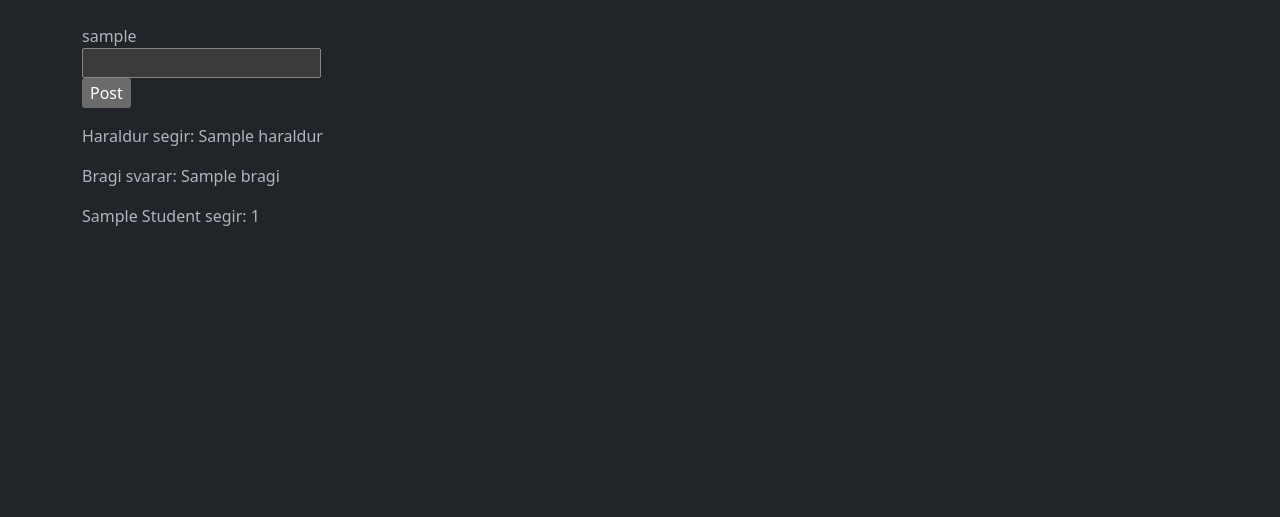
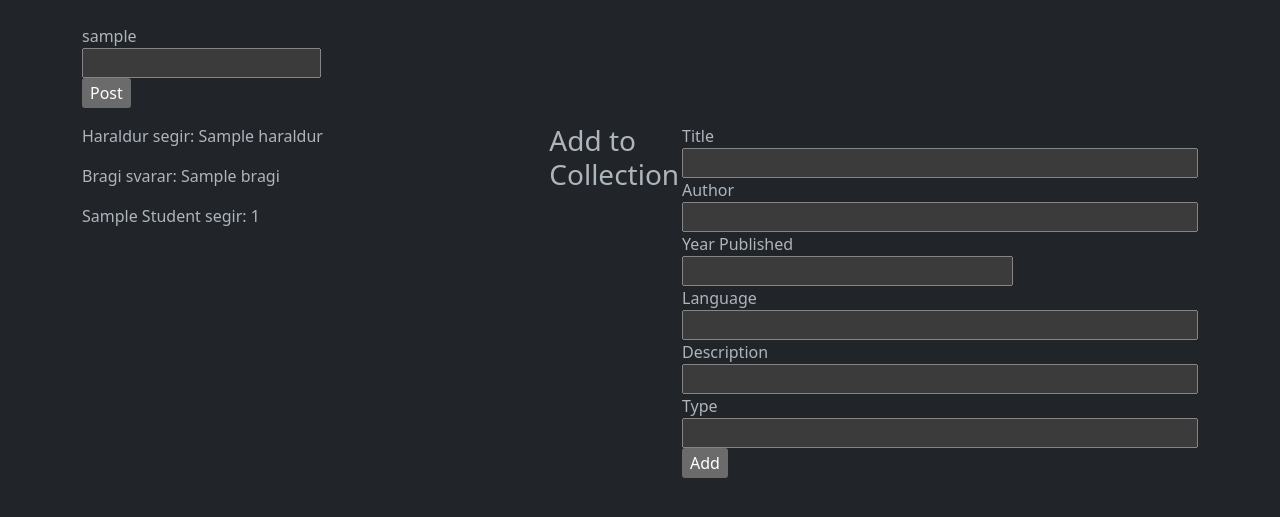
Before and after one commit to mknudson2/book-project, a Flask app: template app/templates/index.jinja in a window 1280 px wide. Shown: the part 56-573 px from the top of the page. Run offline with Flask 3, Linux system fonts and the light colour scheme; a user stored in the database is signed in; tables that the repository leaves empty hold one stand-in row (values such as "Sample post"); the template is opened without the code that fills it: values that come from a table or form of the project are taken from there, most other values are stand-ins (such as "Sample title", 1, 10 or a date in 2020).

Commit message:
added collection model and ability to add to db

```diff
--- a/app/blueprints/main/routes.py
+++ b/app/blueprints/main/routes.py
@@ -1,10 +1,13 @@
 from flask import render_template
+
+from app.forms import CollectionForm
 from . import bp as main
 
 
 
 @main.route('/') #decorator that wraps a function and points to a specifc url. It says apply this function when going to this endpoint (URL).
 def home(): #viewer function (i.e., determines what will be viewed at the given url endpoint)
+    collection_form = CollectionForm()
     author_posts = {
         'author': {
             'Haraldur': ['Við erum mjög glöð að bjóða alla ny bók um ritsagn Íslands!'],
@@ -12,7 +15,7 @@ def home(): #viewer function (i.e., determines what will be viewed at the given
         },
         'students': {student:[f'Jæja! Bækur fyrir alla!'] for student in ['Svanhildur', 'Regin', 'Snæbjörn', "Helgi"]}
     }
-    return render_template('index.jinja', authors=author_posts['author'], students=author_posts['students'], title='Homepage')
+    return render_template('index.jinja', authors=author_posts['author'], students=author_posts['students'], title='Homepage', form=collection_form)
 
 
 
--- a/app/blueprints/social/routes.py
+++ b/app/blueprints/social/routes.py
@@ -1,14 +1,15 @@
 from flask import render_template, redirect, flash, url_for, g
 from flask_login import current_user, login_required
 from app import app
-from app.forms import PostForm, UserSearchForm
-from app.models import Post, User
+from app.forms import CollectionForm, PostForm, UserSearchForm
+from app.models import Collection, Post, User
 from . import bp
 
 @app.before_request
 def before_request():
     g.search_form = UserSearchForm()
     g.post_form = PostForm()
+    g.collection_form = CollectionForm()
 
 @bp.post('/post')
 def post():
@@ -33,3 +34,19 @@ def profile(username):
 @bp.post('/user-search')
 def user_search():
     return redirect(url_for('social.profile', username = g.search_form.username.data))
+
+@bp.post('/add-to-collection')
+def collection_add():
+    if g.collection_form:
+        add_to = Collection(
+            book_title = g.collection_form.book_title.data,
+            author = g.collection_form.author.data,
+            year_published = g.collection_form.year_published.data,
+            language = g.collection_form.language.data,
+            description = g.collection_form.description.data,
+            type = g.collection_form.type.data,
+            user_id = current_user.user_id
+            )
+        add_to.commit()
+        flash('Added to Collection', category = 'success')
+    return redirect(url_for('main.home', username=current_user.username))
--- a/app/forms.py
+++ b/app/forms.py
@@ -25,3 +25,12 @@ class PostForm(FlaskForm):
 class UserSearchForm(FlaskForm):
     username = StringField('Username', validators=[ DataRequired() ])
     submit = SubmitField('Search User')
+
+class CollectionForm(FlaskForm):
+    book_title = StringField('Title', validators=[DataRequired()])
+    author = StringField('Author', validators=[DataRequired()])
+    year_published = StringField('Year Published', validators=[DataRequired()])
+    language = StringField('Language', validators=[DataRequired()])
+    description = StringField('Description', validators=[DataRequired()])
+    type = StringField('Type', validators=[DataRequired()])
+    submit = SubmitField('Add')
--- a/app/static/main.css
+++ b/app/static/main.css
@@ -1,3 +1,17 @@
 .err-msg{
     color:red;
   }
+
+.content-wrapper {
+    display: flex; /* Use flexbox for layout */
+    justify-content: space-between; /* Space the blocks horizontally */
+}
+
+.main-content {
+    width: 40%;
+    padding-right: 10px;
+}
+
+.add-to-collection-form {
+    flex-basis: 30%; /* Set a fixed width for the form block */
+}
--- /dev/null
+++ b/app/templates/add_to_collections.jinja
@@ -0,0 +1,52 @@
+{# {% extends "base.jinja" %}
+
+{% block content %}
+
+<h3>Add to Collection</h3>
+<form method="POST" novalidate>
+    {{ g.collection_form.hidden_tag() }}
+    <p>
+        {{form.book_title.label}}
+        {{form.book_title(size=80)}}
+        {% for error in form.book_title.errors %}
+        <span> {{ error }} </span>
+        {% endfor %}
+    </p>
+    <p>
+        {{form.author.label}}
+        {{form.author(size= 50)}}
+        {% for error in form.author.errors %}
+        <span> {{ error }} </span>
+        {% endfor %}
+    </p>
+    <p>
+        {{form.year_published.label}}
+        {{form.year_published(size=30)}}
+        {% for error in form.year_published.errors %}
+        <span> {{ error }} </span>
+        {% endfor %}
+    </p>
+    <p>
+        {{form.language.label}}
+        {{form.language(size=50)}}
+        {% for error in form.language.errors %}
+        <span> {{ error }} </span>
+        {% endfor %}
+    </p>
+    <p>
+        {{form.description.label}}
+        {{form.description(size=0)}}
+        {% for error in form.description.errors %}
+        <span> {{ error }} </span>
+        {% endfor %}
+    </p>
+    <p>
+        {{form.type.label}}
+        {{form.type(size=50)}}
+        {% for error in form.type.errors %}
+        <span> {{ error }} </span>
+        {% endfor %}
+    </p>
+    <p>{{ form.submit }}</p>
+</form>
+{% endblock content %} #}
--- a/app/templates/base.jinja
+++ b/app/templates/base.jinja
@@ -11,6 +11,7 @@
         {% endif %}
     </title>
     <link rel="stylesheet" href="	https://cdn.jsdelivr.net/npm/bootstrap@5.3.0/dist/css/bootstrap.min.css">
+    <link rel="stylesheet" href="../static/main.css">
     <script src="https://cdn.jsdelivr.net/npm/bootstrap@5.3.0/dist/js/bootstrap.bundle.min.js" defer></script>
 </head>
 <body class="container">
@@ -28,6 +29,7 @@
     {% if current_user.is_authenticated %}
         {{ current_user.username }}
         {% include "post.jinja" %}
+        {% include "add_to_collections.jinja" %}
     {% endif %}
     {% block content %}
 
--- a/app/templates/index.jinja
+++ b/app/templates/index.jinja
@@ -2,11 +2,47 @@
 
 {% block content %}
 
+    <div class="content-wrapper">
+        <div class="main-content">
+            <p>Haraldur segir: {{ authors.Haraldur[0] }}</p>
+            <p>Bragi svarar: {{ authors.Bragi[0] }}</p>
+            {% for student in students %}
+                <p>{{ student.title() }} segir: {{ students[student][0] }}</p>
+            {% endfor %}
+        </div>
 
-    <p>Haraldur segir: {{authors.Haraldur[0]}}</p>
-    <p>Bragi svarar: {{authors.Bragi[0]}}</p>
-    {% for student in students %}
-        <p>{{student.title()}} segir: {{ students[student][0] }}</p>
-    {% endfor %}
-
+    {% if current_user.is_authenticated %}
+    <div class="add-to-collection-form"></div>
+        <h3>Add to Collection</h3>
+            <form action="{{ url_for('social.collection_add') }}" method="POST">
+                <div>
+                    {{form.book_title.label}}<br>
+                    {{form.book_title(size=50)}}
+                </div>
+                <div>
+                    {{form.author.label}}<br>
+                    {{form.author(size= 50)}}
+                </div>
+                <div>
+                    {{form.year_published.label}}<br>
+                    {{form.year_published(size=30)}}
+                </div>
+                <div>
+                    {{form.language.label}}<br>
+                    {{form.language(size=50)}}
+                </div>
+                <div>
+                    {{form.description.label}}<br>
+                    {{form.description(size=50)}}
+                </div>
+                <div>
+                    {{form.type.label}}<br>
+                    {{form.type(size=50)}}
+                </div>
+                <div>
+                    {{ form.submit() }}
+                </div>
+            </form>
+        {% endif %}
+    </div>
 {% endblock content %}
--- a/app/templates/profile.jinja
+++ b/app/templates/profile.jinja
@@ -7,7 +7,7 @@
     <main class = 'posts'>
         <ul>
             {% for post in posts%}
-                <li>{{ post.body }} <extra-small>{{post.timestamp}}</extra-small> </li>
+                <li>{{ post.body }} <br><extra-small>{{post.timestamp}}</extra-small> </li>
             {% endfor %}
         </ul>
     </main>
```
Also changed, not shown: app/models.py (+23 -1 lines).
